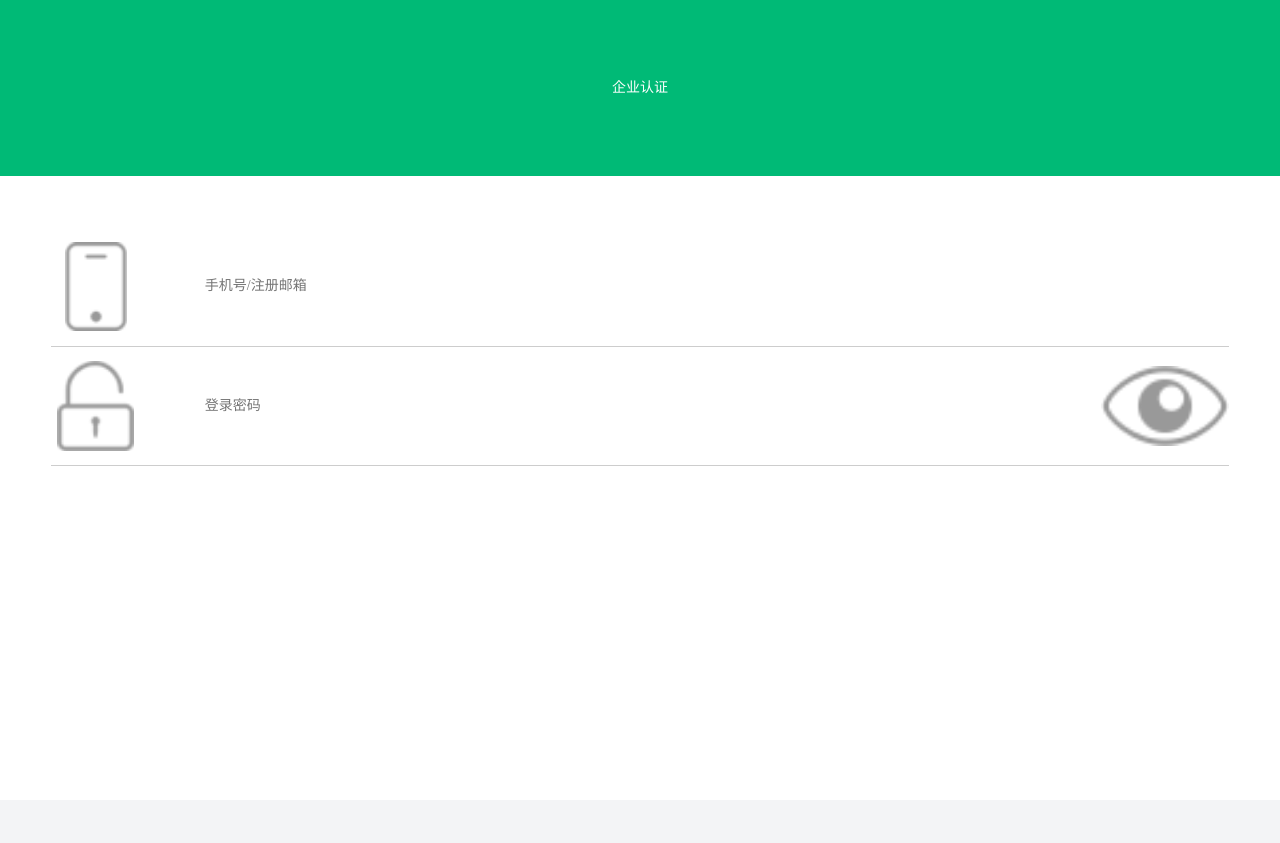
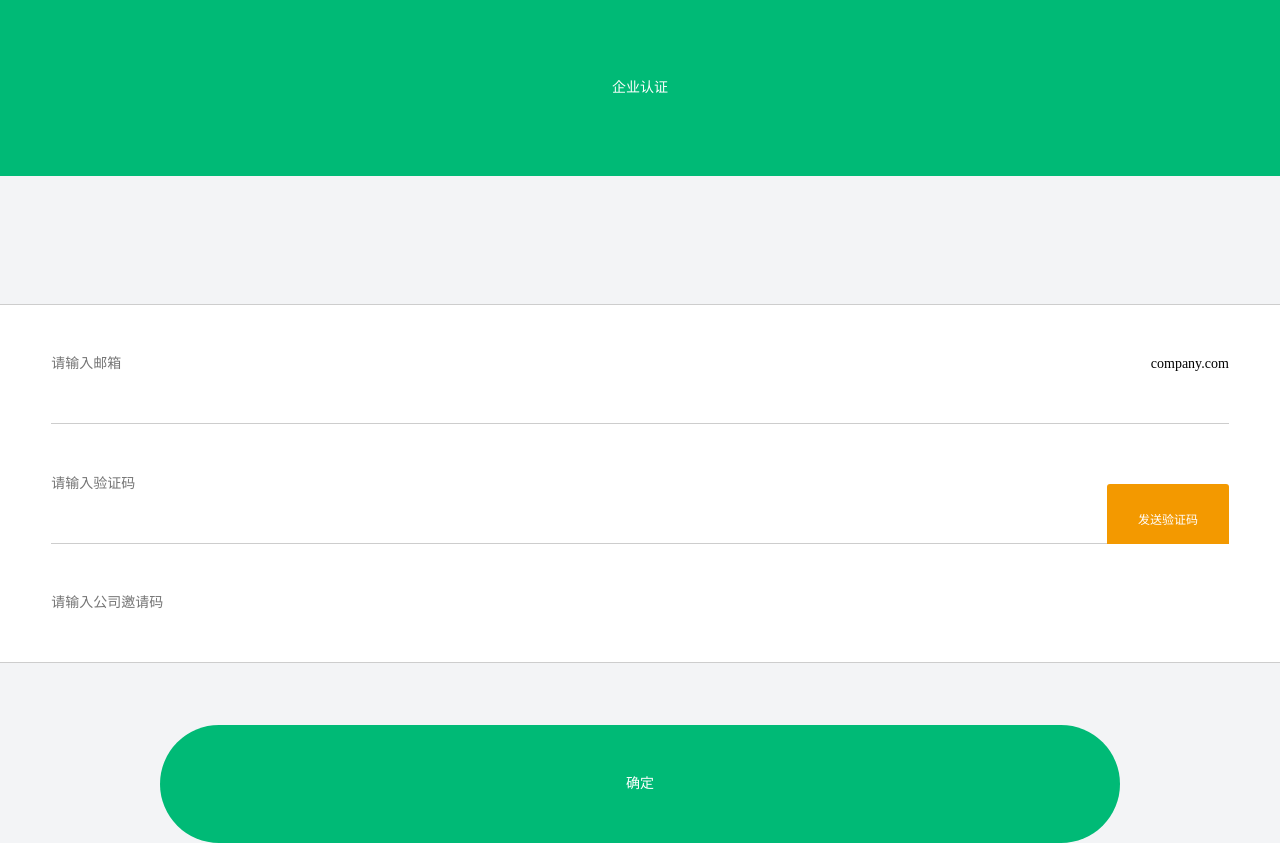
Before and after one commit to wang125309/z13, a Vue app: page /#/company-identification in a window 1280 px wide. Before the commit the page ends 800 px from the top, so only its background shows below. Built offline with nearby package versions, Linux system fonts and the light colour scheme.

Commit message:
company identification

```diff
--- a/src/components/CompanyIdentification.vue
+++ b/src/components/CompanyIdentification.vue
@@ -1,35 +1,45 @@
 <template>
-    <LayoutWhite>
+    <LayoutBase>
         <Navbar>企业认证</Navbar>
-        <CellGroup class="cell-group">
-            <Cell>
-                <Input type="text" icon="phone" placeholder="手机号/注册邮箱"/>
-            </Cell>
-            <Cell>
-                <Input withEye type="password" icon="lock" placeholder="登录密码"/>
-            </Cell>
-        </CellGroup>
-    </LayoutWhite>
+        <Panel class-name="panel" no-padding>
+            <CellGroup no-margin class="cell-group">
+                <Cell>
+                    <Input type="text" placeholder="请输入邮箱"/>
+                    <div class="company-label">company.com</div>
+                </Cell>
+                <Cell>
+                    <Input type="text" send-code placeholder="请输入验证码"/>
+                </Cell>
+                <Cell without-border>
+                    <Input type="text" placeholder="请输入公司邀请码"/>
+                </Cell>
+            </CellGroup>
+        </Panel>
+
+        <Button circle full width="75%" className="sure">确定</Button>
+    </LayoutBase>
 </template>
 
 <script>
-    import LayoutWhite from './lib/LayoutWhite'
+    import LayoutBase from './lib/LayoutBase'
     import Navbar from './lib/Navbar'
     import Z13Icon from './lib/Z13Icon'
     import Cell from './lib/Cell'
     import CellGroup from './lib/CellGroup'
     import Input from './lib/Input'
     import Button from './lib/Button'
+    import Panel from "./lib/Panel";
 
     export default {
         name: 'CompanyIdentification',
         components: {
+            Panel,
             Button,
             Navbar,
             CellGroup,
             Cell,
             Input,
-            LayoutWhite
+            LayoutBase
         },
         data () {
             return {
@@ -42,4 +52,15 @@
 
 <style scoped lang="stylus">
     @import '../styles/var.styl';
+    .panel {
+        margin-top: $margin-large;
+        .company-label {
+            position: absolute;
+            top: $padding-base;
+            right: 0;
+        }
+    }
+    .sure {
+        margin-top: $margin-large*2 !important;
+    }
 </style>
--- a/src/components/lib/Button.vue
+++ b/src/components/lib/Button.vue
@@ -65,6 +65,7 @@
             color: $white;
             border: none;
             text-align: center;
+            white-space: nowrap;
             &-circle {
                 border-radius: $padding-base * 3;
             }
```
